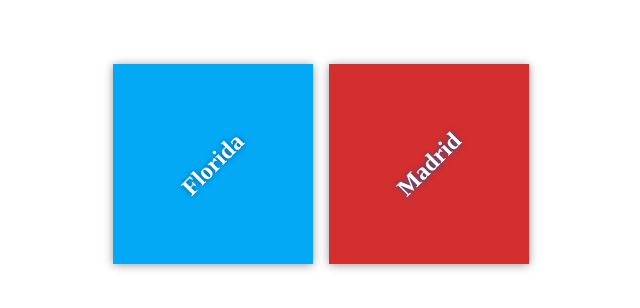
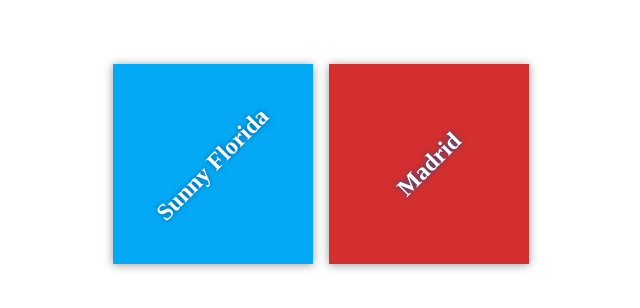
Before and after one commit to richardporras/my-travel-plan, a plain HTML site: page index.html in a window 1280 px wide. Shown: the part 236-544 px from the top of the page, without its empty margins (319-959 px from the left). Drawn offline with Linux system fonts and the light colour scheme.

Commit message:
Add sunny to florida title

```diff
--- a/index.html
+++ b/index.html
@@ -11,7 +11,7 @@
     <div class="container">
         <div class="destination-container">
             <div class="destination" id="florida">
-                <h2>Florida</h2>
+                <h2>Sunny Florida</h2>
             </div>
 
             <div class="destination" id="madrid">
```
